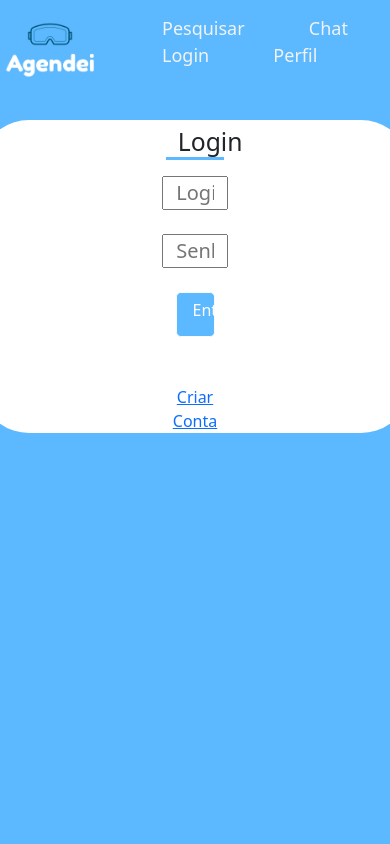
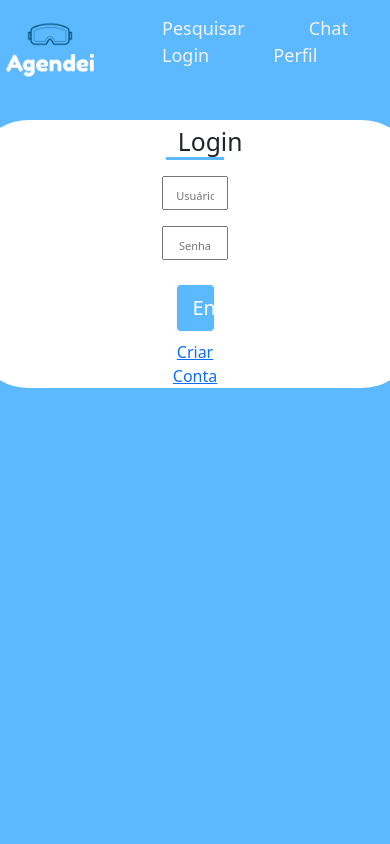
Before and after one commit to MoisesVN/agendei, a PHP site: page /Views/perfil.html in a window 390 px wide. Run offline with PHP 8.4, Linux system fonts and the light colour scheme.

Commit message:
RESponsividade

```diff
--- a/App_Agendei/Assets/css/perfil.css
+++ b/App_Agendei/Assets/css/perfil.css
@@ -56,3 +56,7 @@ header nav ul li{
 #linkCadastro{
     text-align: center;
 }
+    ::-webkit-input-placeholder{
+        font-size: 11px ;
+    }
+}
--- a/App_Agendei/Views/perfil.html
+++ b/App_Agendei/Views/perfil.html
@@ -32,19 +32,17 @@
         <div class="row d-flex justify-content-center">
             <h2 id="titleLogin">Login</h2>
         </div>
-        <div class=" row d-flex justify-content-center">
+        <div class=" row  justify-content-center">
             <form class="col-3  ">
-                <div class="row form-control-lg mb-2 d-flex justify-content-center   ">
-                    <input type="text"  placeholder="Login" id="form">
+                <div class="row form-control-lg  justify-content-center ">
+                    <input type="text"  placeholder="Usuário" id="form" class="justify-content-center col-12">
                 </div>
-                <div class=" row form-control-lg mb-3 justify-content-center" >
-                    <input type="password"  placeholder="Senha" id="form">
+                <div class=" row form-control-lg  justify-content-center mb-3"  >
+                    <input type="password"  placeholder="Senha" id="form" class="justify-content-center col-12">
                 </div>
                 <div class=" row  justify-content-center">
-                    <button id="button" type="button" class="btn btn-light btn-lg mb-5 row">
-                        <div class="row justify-content-center">
-                            <h6>Entrar</h6>
-                        </div>
+                    <button id="button" type="button" class="btn btn-light btn-lg mb-2 row">
+                        Entrar
                     </button>
                 </div>
                 <div id="linkCadastro" class="row">
```
